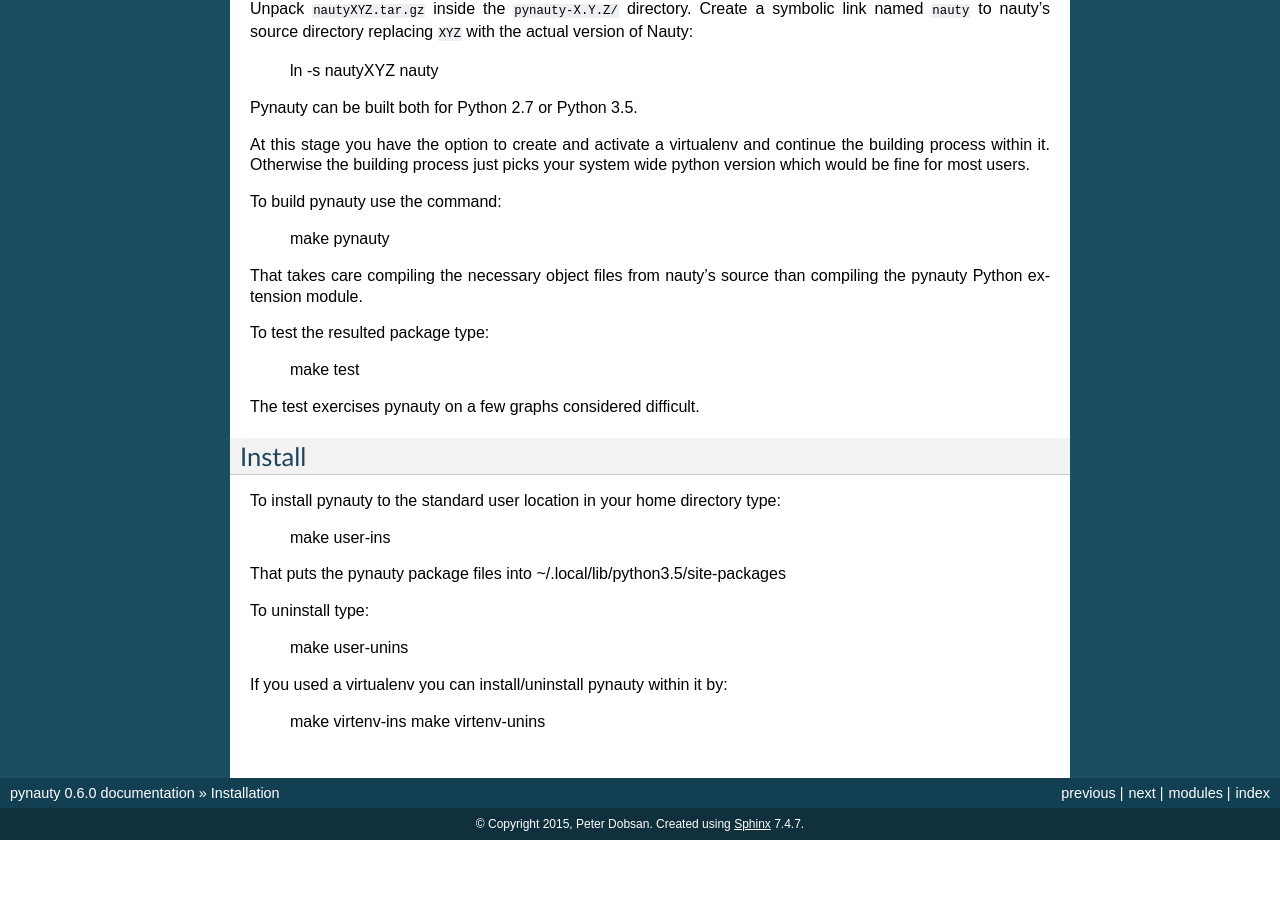
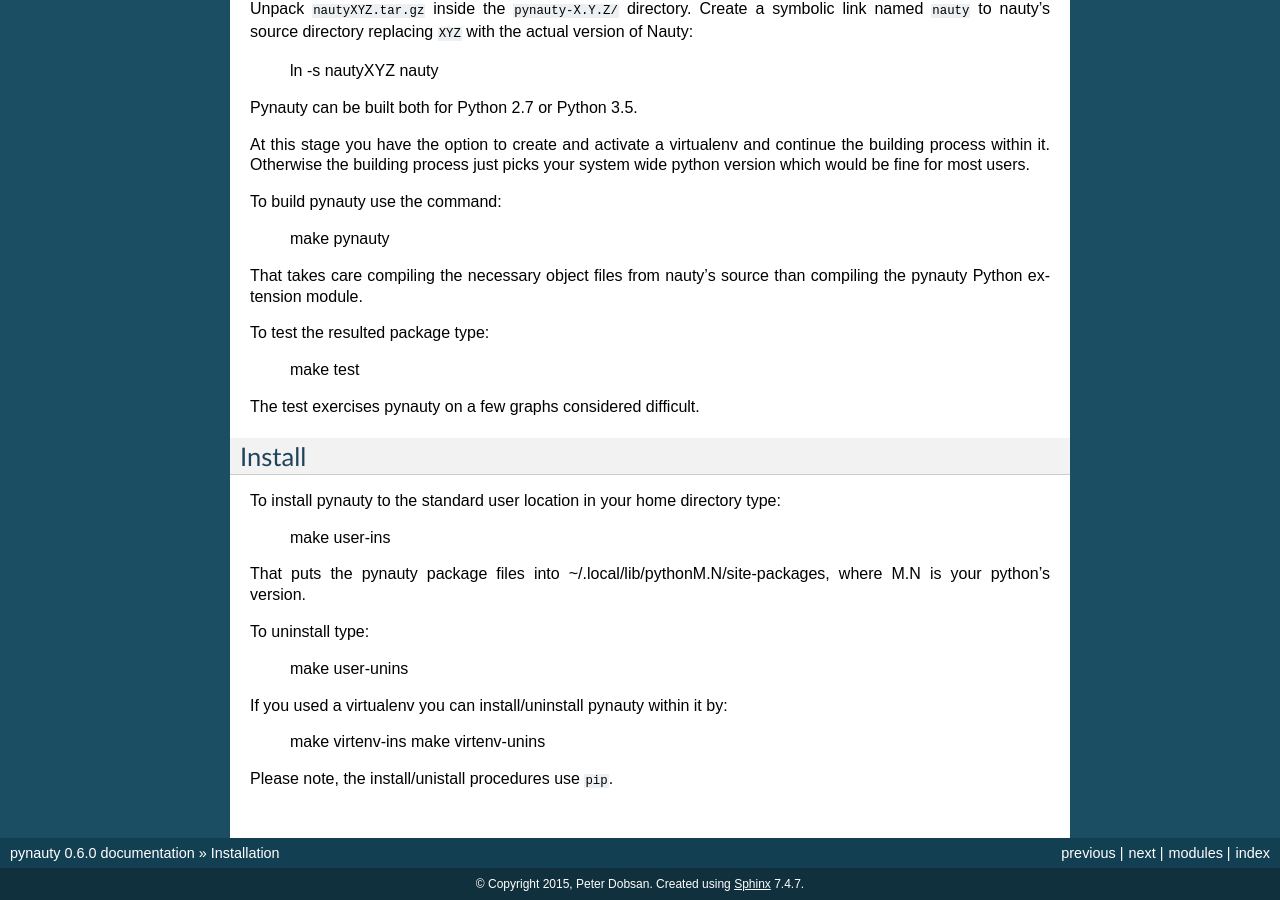
Before and after one commit to pdobsan/pynauty, a Sphinx documentation site: the page built from docs/source/install.rst, in a window 1280 px wide and 900 px high, scrolled down 611 px. Built offline with Sphinx 7.4.7, drawn with Linux system fonts in a browser that asks for light colours; before the commit the page ends 1451 px from its top, so only the background shows below that.

Commit message:
Note about pip.

```diff
--- a/docs/source/install.rst
+++ b/docs/source/install.rst
@@ -69,7 +69,7 @@ type:
     make user-ins
 
 That puts the pynauty package files into
-~/.local/lib/python3.5/site-packages
+~/.local/lib/pythonM.N/site-packages, where M.N is your python's version.
 
 To uninstall type:
 
@@ -80,6 +80,7 @@ If you used a virtualenv you can install/uninstall pynauty within it by:
     make virtenv-ins
     make virtenv-unins
 
+Please note, the install/unistall procedures use ``pip``.
 
 .. _pynauty's sources:
 .. _tar-file: ../pynauty-0.6.0.tar.gz
```
